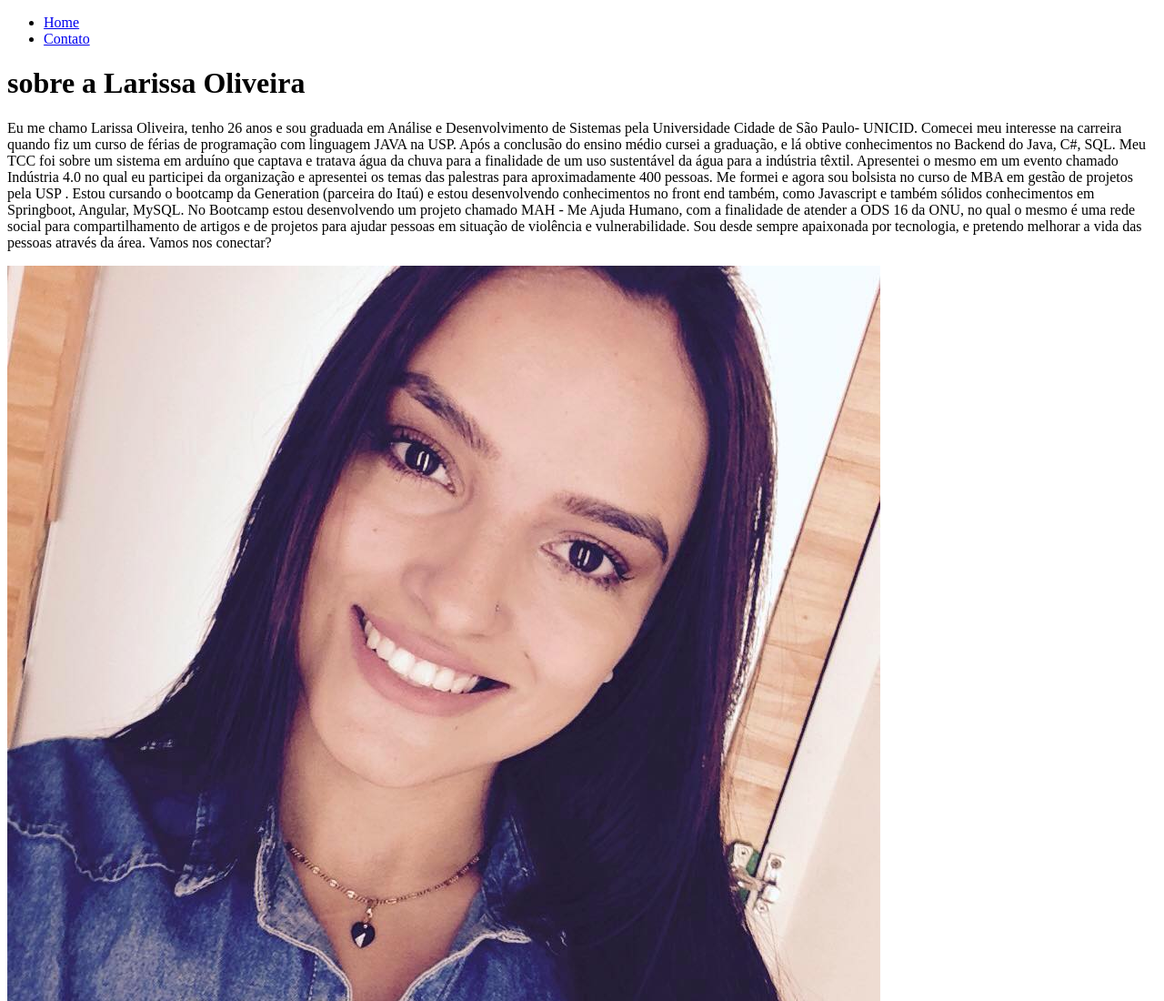
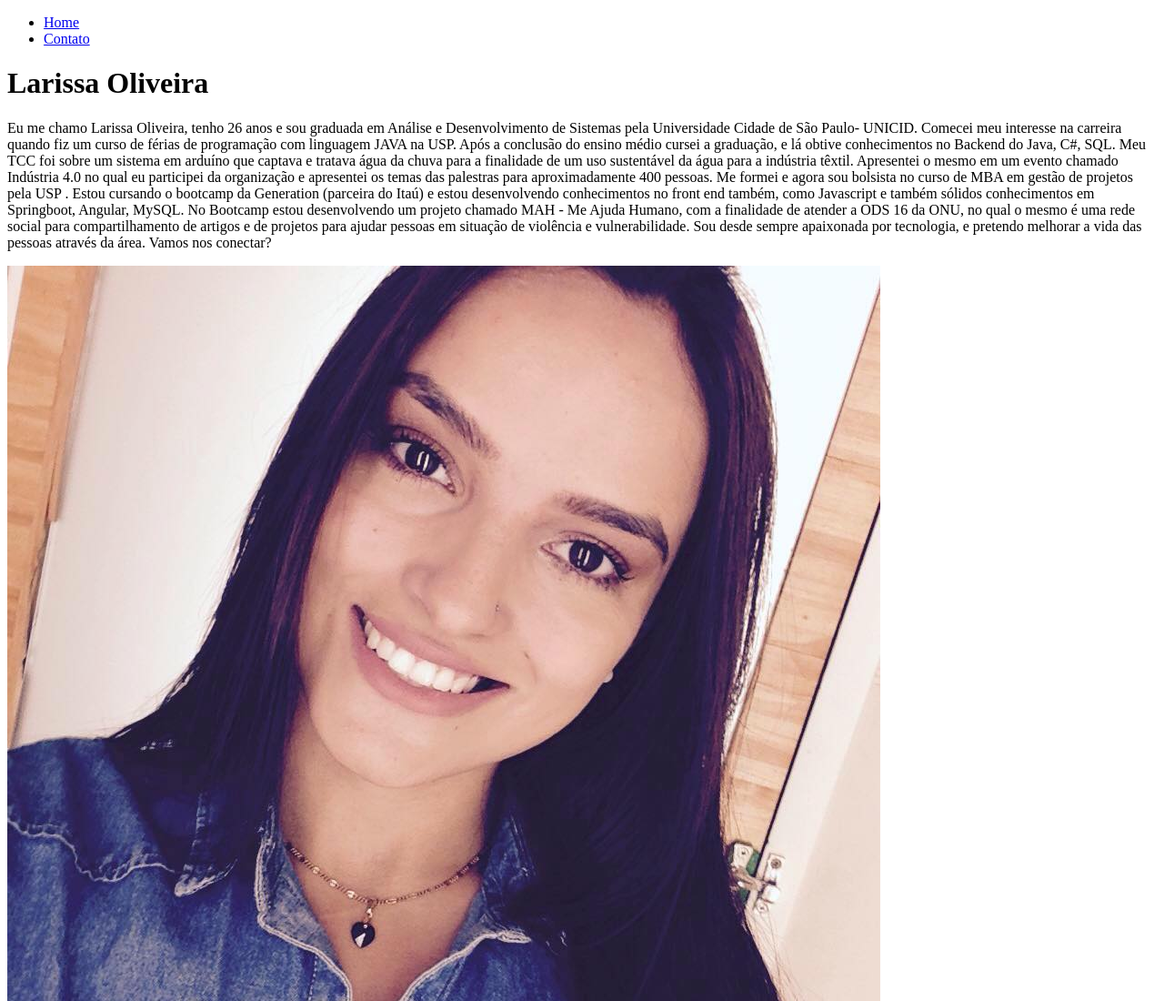
Before and after one commit to larissaoliveiragithub/fundamentos-web, a plain HTML site: page index.html in a window 1280 px wide. Shown: the top 1100 px of the page at 91% size. Drawn offline with Linux system fonts and the light colour scheme.

Commit message:
Páginas HTML exemplo

```diff
--- a/index.html
+++ b/index.html
@@ -15,7 +15,7 @@
         <a href="contato.html"> Contato </a>
        </li>
     </ul>
-    <h1>sobre a Larissa Oliveira</h1>
+    <h1>Larissa Oliveira</h1>
 
     <p>
     Eu me chamo Larissa Oliveira, tenho 26 anos e sou graduada em Análise e Desenvolvimento de Sistemas pela Universidade Cidade de São Paulo- UNICID.
```
